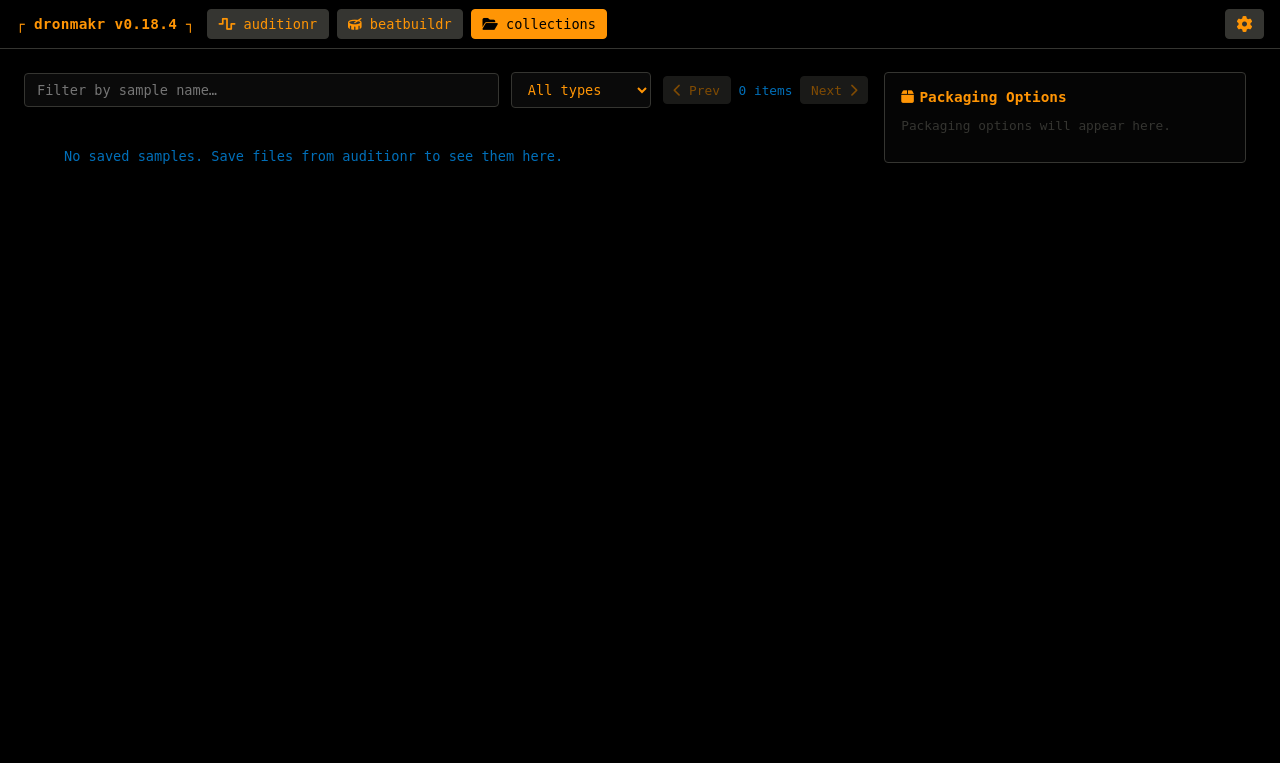
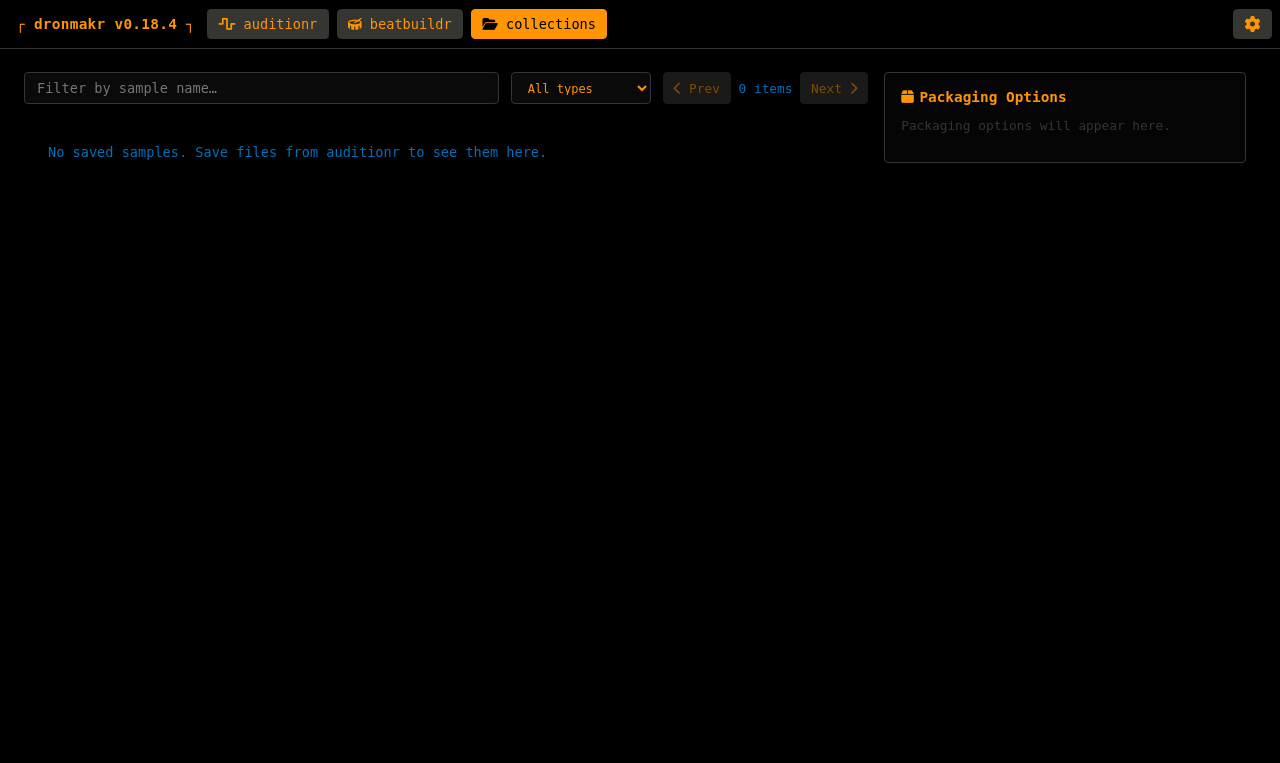
Before and after one commit to nafeu/dronmakr, a Flask app: page /collections in a window 1280 px wide. Shown: the top 763 px of the page. Run offline with Flask 3, Linux system fonts and the light colour scheme; data that the repository does not hold is empty; some libraries are stand-ins or nearby versions; some web fonts are replaced.

Commit message:
Fix filter styling

```diff
--- a/templates/collections.html
+++ b/templates/collections.html
@@ -69,6 +69,7 @@
       align-items: center;
       justify-content: space-between;
       padding: 0 1rem;
+      padding-right: 0.5rem;
       background-color: var(--secondary);
       border-bottom: 1px solid var(--theme-a);
       z-index: 1000;
@@ -218,7 +219,7 @@
       overflow-y: auto;
       align-content: start;
       max-height: 80vh;
-      padding-inline: 1rem;
+      padding-right: 0.5rem;
     }
 
     .collection-card {
@@ -404,6 +405,17 @@
       font-size: 0.85rem;
       color: var(--theme-b);
       padding: 1.5rem;
+    }
+
+    #filter-name,
+    #filter-type,
+    #page-prev,
+    #page-next {
+      height: 2rem;
+    }
+
+    #filter-type {
+      font-size: 0.75rem;
     }
   </style>
 </head>
```
